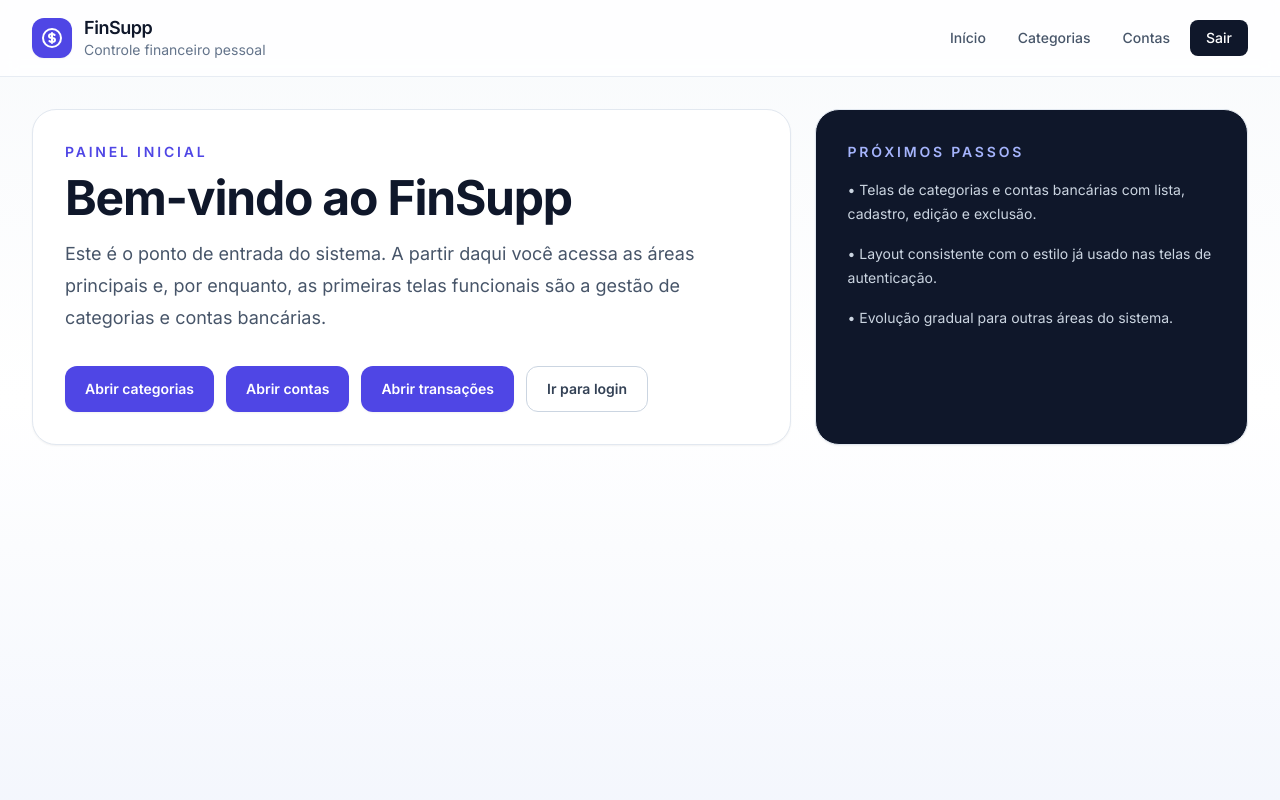
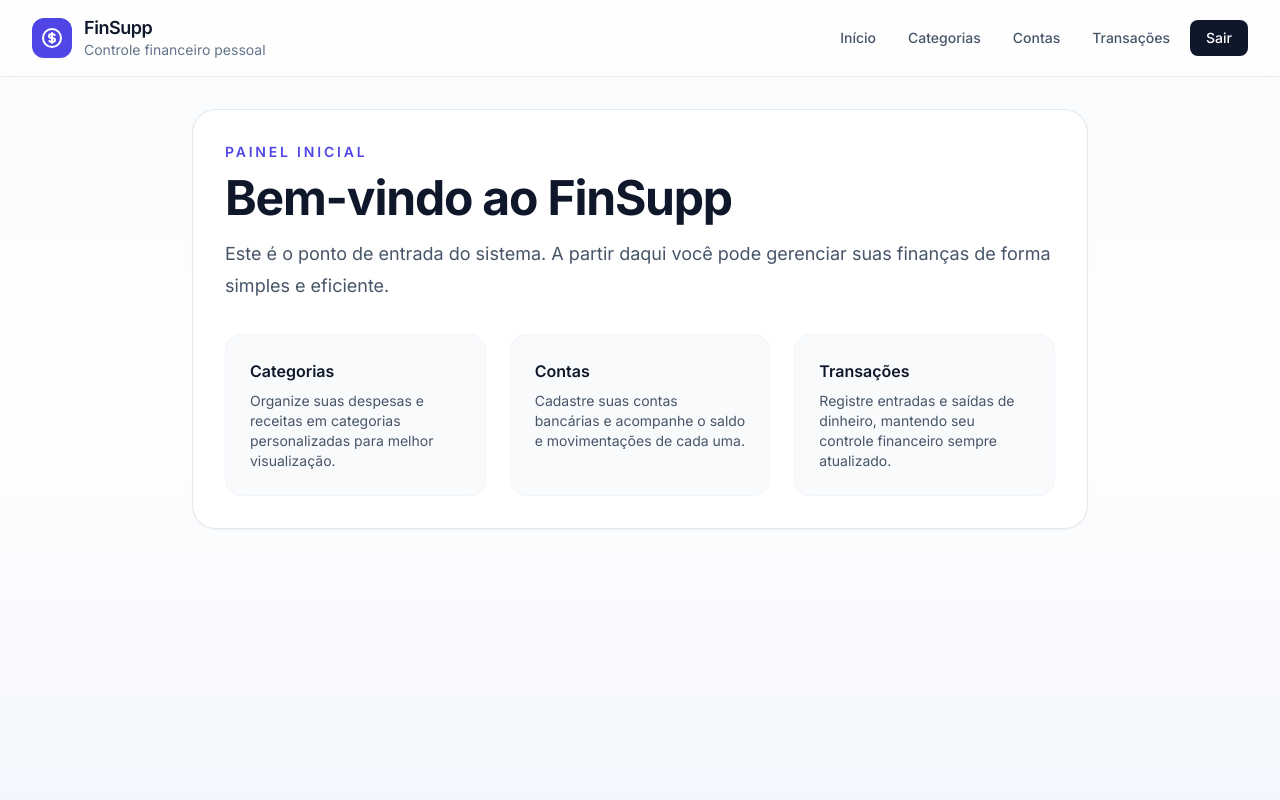
Before and after one commit to Julielison/finsupp-django, a Django app: page / in a window 1280 px wide. Run offline with Django 4.2, Linux system fonts and the light colour scheme; the visitor is signed in with stand-in values (Sample User, id 1); some libraries are stand-ins or nearby versions.

Commit message:
feat: melhora tela inicial

```diff
--- a/finsupp/templates/base.html
+++ b/finsupp/templates/base.html
@@ -55,6 +55,7 @@
                     <a href="{% url 'home' %}" class="rounded-lg px-3 py-2 text-slate-600 hover:bg-slate-100 hover:text-slate-900">Início</a>
                     <a href="{% url 'categories:list' %}" class="rounded-lg px-3 py-2 text-slate-600 hover:bg-slate-100 hover:text-slate-900">Categorias</a>
                     <a href="{% url 'bank_accounts:list' %}" class="rounded-lg px-3 py-2 text-slate-600 hover:bg-slate-100 hover:text-slate-900">Contas</a>
+                    <a href="{% url 'transactions:list' %}" class="rounded-lg px-3 py-2 text-slate-600 hover:bg-slate-100 hover:text-slate-900">Transações</a>
                     {% if user.is_authenticated %}
                         <a href="{% url 'accounts:logout' %}" class="rounded-lg bg-slate-900 px-4 py-2 text-white hover:bg-slate-800">Sair</a>
                     {% else %}
--- a/finsupp/templates/core/home.html
+++ b/finsupp/templates/core/home.html
@@ -3,40 +3,30 @@
 {% block title %}Início - FinSupp{% endblock %}
 
 {% block content %}
-<section class="grid gap-6 lg:grid-cols-[1.4fr_0.8fr]">
+<section class="max-w-4xl mx-auto">
     <div class="overflow-hidden rounded-3xl border border-slate-200 bg-white p-8 shadow-sm">
-        <div class="max-w-2xl">
+        <div>
             <p class="text-sm font-semibold uppercase tracking-[0.2em] text-indigo-600">Painel inicial</p>
             <h1 class="mt-3 text-4xl font-bold tracking-tight text-slate-900 sm:text-5xl">Bem-vindo ao FinSupp</h1>
             <p class="mt-4 text-lg leading-8 text-slate-600">
-                Este é o ponto de entrada do sistema. A partir daqui você acessa as áreas principais e,
-                por enquanto, as primeiras telas funcionais são a gestão de categorias e contas bancárias.
+                Este é o ponto de entrada do sistema. A partir daqui você pode gerenciar suas finanças de forma simples e eficiente.
             </p>
 
-            <div class="mt-8 flex flex-wrap gap-3">
-                <a href="{% url 'categories:list' %}" class="inline-flex items-center rounded-xl bg-indigo-600 px-5 py-3 text-sm font-semibold text-white shadow-sm hover:bg-indigo-500">
-                    Abrir categorias
-                </a>
-                <a href="{% url 'bank_accounts:list' %}" class="inline-flex items-center rounded-xl bg-indigo-600 px-5 py-3 text-sm font-semibold text-white shadow-sm hover:bg-indigo-500">
-                    Abrir contas
-                </a>
-                <a href="{% url 'transactions:list' %}" class="inline-flex items-center rounded-xl bg-indigo-600 px-5 py-3 text-sm font-semibold text-white shadow-sm hover:bg-indigo-500">
-                    Abrir transações
-                </a>
-                <a href="{% url 'accounts:login' %}" class="inline-flex items-center rounded-xl border border-slate-300 bg-white px-5 py-3 text-sm font-semibold text-slate-700 hover:bg-slate-50">
-                    Ir para login
-                </a>
+            <div class="mt-8 grid gap-6 sm:grid-cols-3">
+                <div class="rounded-2xl border border-slate-100 bg-slate-50 p-6">
+                    <h3 class="text-base font-semibold text-slate-900">Categorias</h3>
+                    <p class="mt-2 text-sm text-slate-600">Organize suas despesas e receitas em categorias personalizadas para melhor visualização.</p>
+                </div>
+                <div class="rounded-2xl border border-slate-100 bg-slate-50 p-6">
+                    <h3 class="text-base font-semibold text-slate-900">Contas</h3>
+                    <p class="mt-2 text-sm text-slate-600">Cadastre suas contas bancárias e acompanhe o saldo e movimentações de cada uma.</p>
+                </div>
+                <div class="rounded-2xl border border-slate-100 bg-slate-50 p-6">
+                    <h3 class="text-base font-semibold text-slate-900">Transações</h3>
+                    <p class="mt-2 text-sm text-slate-600">Registre entradas e saídas de dinheiro, mantendo seu controle financeiro sempre atualizado.</p>
+                </div>
             </div>
         </div>
     </div>
-
-    <aside class="space-y-4 rounded-3xl border border-slate-200 bg-slate-900 p-8 text-white shadow-sm">
-        <p class="text-sm font-semibold uppercase tracking-[0.2em] text-indigo-300">Próximos passos</p>
-        <div class="space-y-4 text-sm leading-6 text-slate-300">
-            <p>• Telas de categorias e contas bancárias com lista, cadastro, edição e exclusão.</p>
-            <p>• Layout consistente com o estilo já usado nas telas de autenticação.</p>
-            <p>• Evolução gradual para outras áreas do sistema.</p>
-        </div>
-    </aside>
 </section>
 {% endblock %}
```
